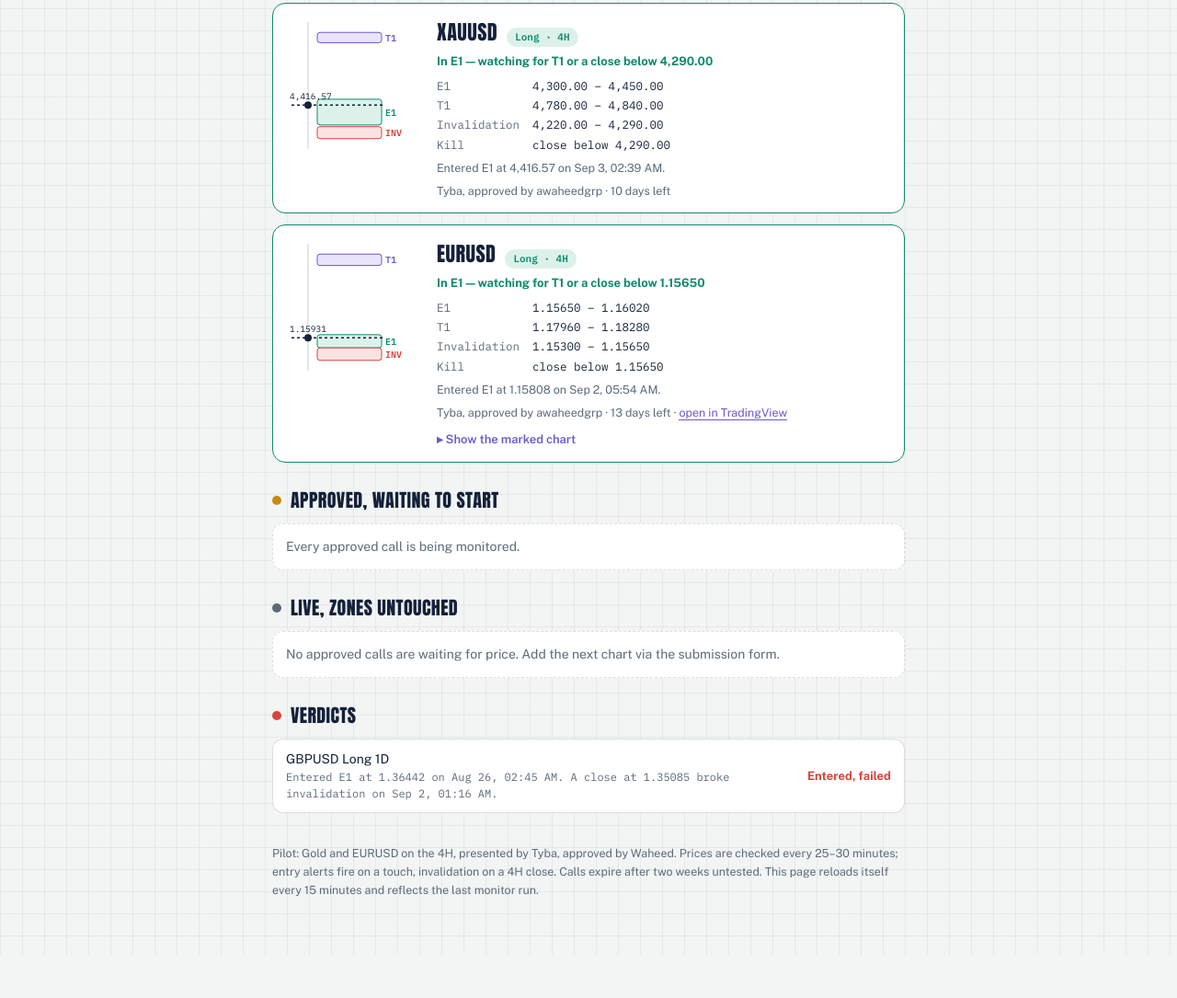
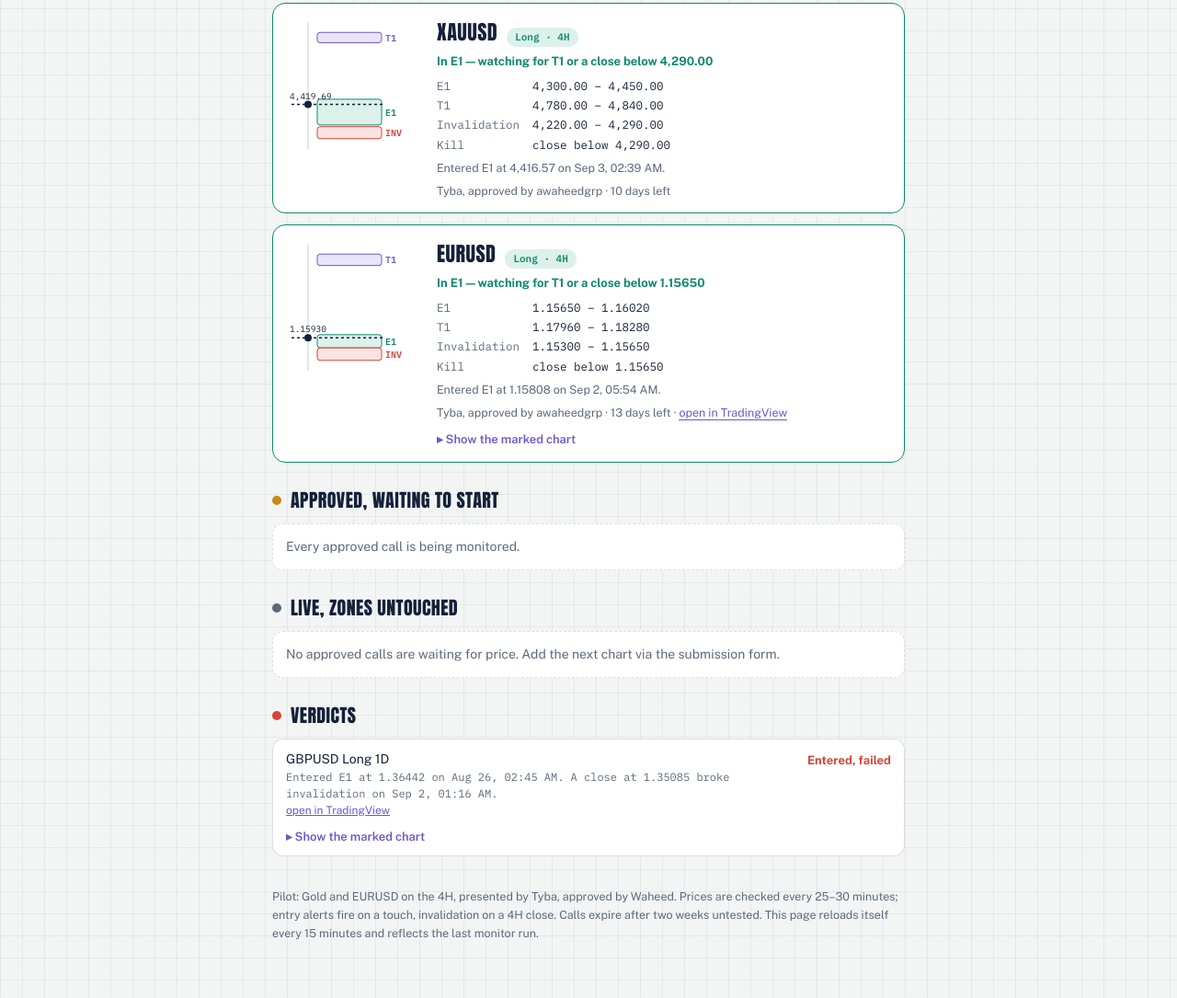
Before and after one commit to asb36/trade-board, a plain HTML site: page index.html in a window 1280 px wide. Shown: the part 231-1316 px from the top of the page at 92% size. Before the commit the page ends 1269 px from the top, so only its background shows below. Drawn offline with nearby package versions, Linux system fonts and the light colour scheme.

Commit message:
board: 2026-09-03 02:56

```diff
--- a/board.json
+++ b/board.json
@@ -1,5 +1,5 @@
 {
-  "as_of": "2026-09-03T02:39:10Z",
+  "as_of": "2026-09-03T02:56:15Z",
   "calls": [
     {
       "id": "2026-W35-XAUUSD",
@@ -26,7 +26,7 @@
         "rule": "close_below",
         "level": 4290
       },
-      "last": 4416.57097,
+      "last": 4419.69416,
       "entered_zones": [
         "E1"
       ],
@@ -69,7 +69,7 @@
         "rule": "close_below",
         "level": 1.1565
       },
-      "last": 1.15931,
+      "last": 1.1593,
       "entered_zones": [
         "E1"
       ],
--- a/index.html
+++ b/index.html
@@ -52,7 +52,8 @@
   .v{display:grid;grid-template-columns:1fr auto;gap:8px;padding:11px 14px;border-bottom:1px solid var(--line);font-size:14px;align-items:center}
   .v:last-child{border-bottom:0}
   .v small{display:block;font-size:12px;color:var(--muted);font-family:var(--mono)}
-  .v .tag{font-weight:700;font-size:13px}
+  .v .tag{font-weight:700;font-size:13px;align-self:start;padding-top:2px}
+  .v small a{color:var(--target);font-family:var(--sans)}
   .v .tag.bad{color:var(--invalid)} .v .tag.good{color:var(--entry)}
   details.chart{margin-top:10px}
   details.chart summary{cursor:pointer;font-size:13px;color:var(--target);font-weight:600;list-style:none}
@@ -163,7 +164,7 @@ function render(data){
   put("in-zone", inZone, "Nothing inside a zone right now.");
   put("waiting", waiting, "Every approved call is being monitored.");
   put("live", live, "No approved calls are waiting for price. Add the next chart via the submission form.");
-  document.getElementById("verdicts").innerHTML=closed.length?closed.map(c=>`<div class="v"><div>${c.instrument} ${c.bias} ${c.timeframe}<small>${narrative(c)}</small></div><span class="tag ${c.verdict==="played_out"?"good":"bad"}">${{played_out:"Played out",entered_failed:"Entered, failed",invalidated:"Invalidated",never_came:"Never came",expired_never_came:"Expired"}[c.verdict]||c.verdict}</span></div>`).join(""):`<div class="empty">No calls have closed yet.</div>`;
+  document.getElementById("verdicts").innerHTML=closed.length?closed.map(c=>`<div class="v"><div>${c.instrument} ${c.bias} ${c.timeframe}<small>${narrative(c)}</small>${c.snapshot?`<small><a href="${c.snapshot}" target="_blank" rel="noopener">open in TradingView</a></small>`:""}${c.image?`<details class="chart"><summary>Show the marked chart</summary><img src="${c.image}" alt="${c.instrument} marked chart" loading="lazy"></details>`:""}</div><span class="tag ${c.verdict==="played_out"?"good":"bad"}">${{played_out:"Played out",entered_failed:"Entered, failed",invalidated:"Invalidated",never_came:"Never came",expired_never_came:"Expired"}[c.verdict]||c.verdict}</span></div>`).join(""):`<div class="empty">No calls have closed yet.</div>`;
 }
 
 fetch("board.json?t="+Date.now(),{cache:"no-store"}).then(r=>{if(!r.ok)throw new Error(r.status);return r.json();}).then(render)
```
